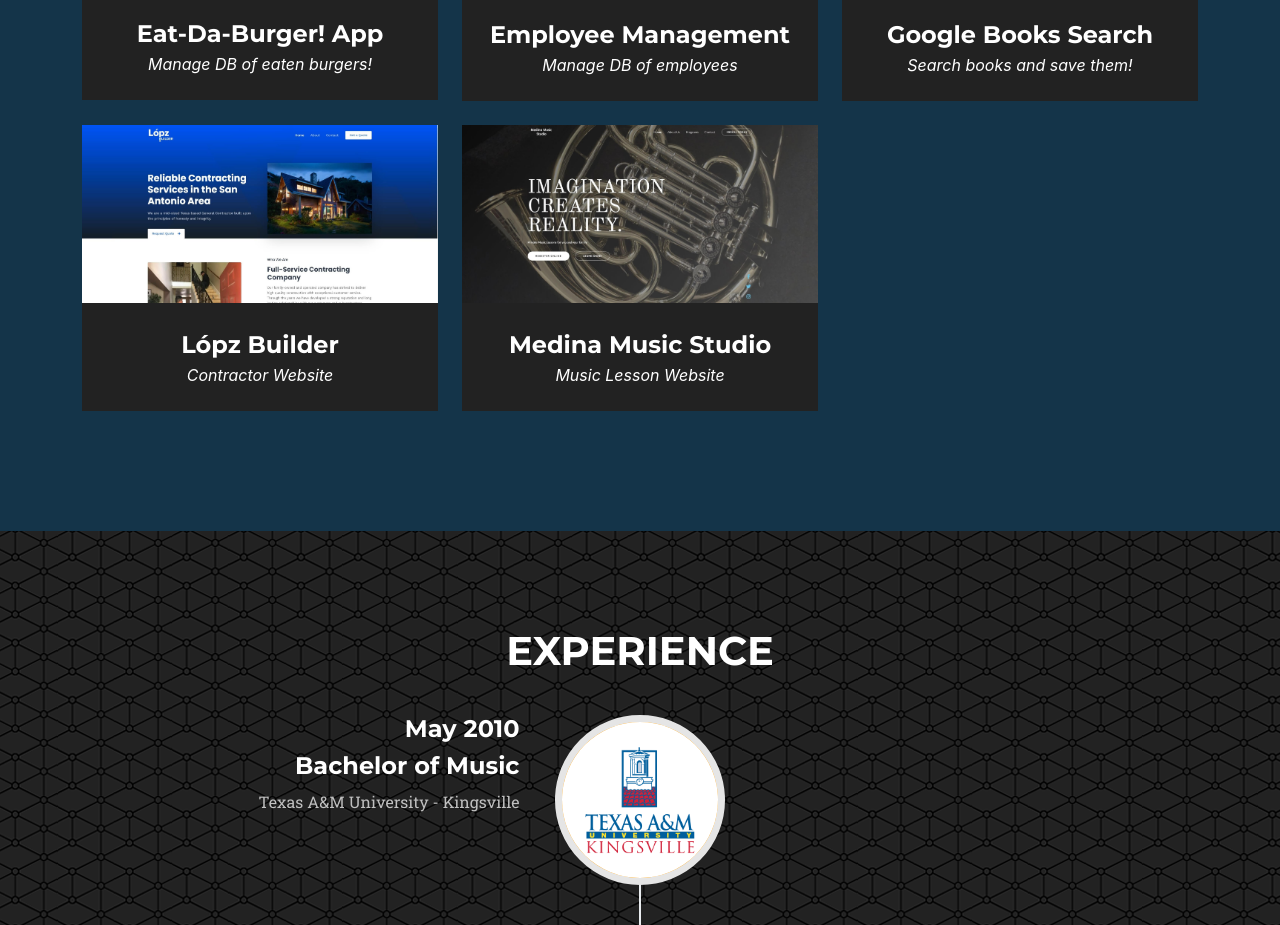
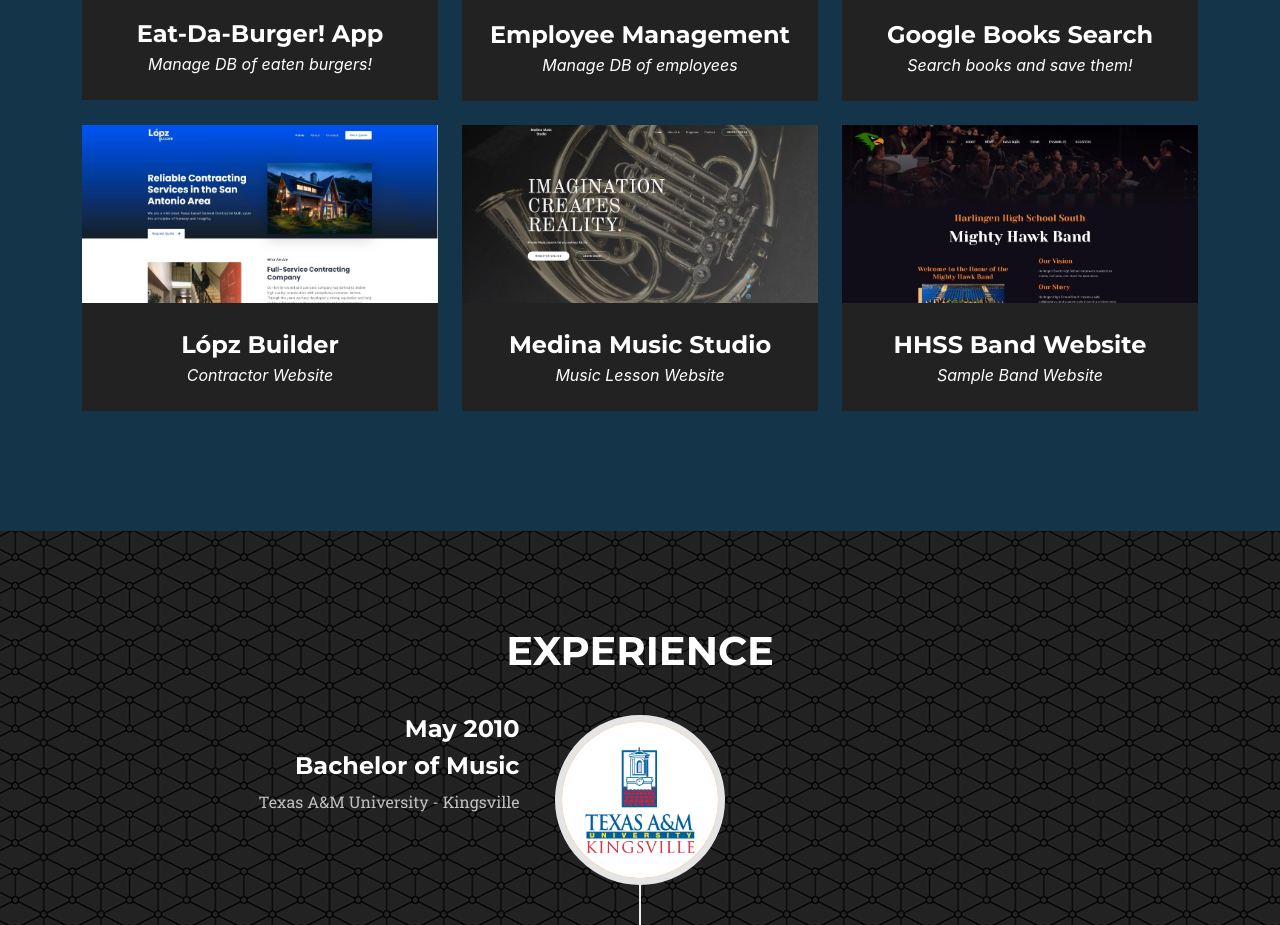
Before and after one commit to ogmedina/React-Portfolio, a React (Create React App) app: page / in a window 1280 px wide. Shown: the part 2000-2925 px from the top of the page. Built offline with nearby package versions, Linux system fonts and the light colour scheme; a web font is replaced by a local one.

Commit message:
added hhss section to portfolio

```diff
--- a/src/Components/Portfolio/portfolio.js
+++ b/src/Components/Portfolio/portfolio.js
@@ -8,6 +8,7 @@ import Book from "./Images/googlebooksearch1.jpg"
 import RC from "./Images/rcspots.jpg"
 import LopzBuilder from "./Images/lopzbuilder.jpg"
 import Music from "./Images/musiclessons.jpg"
+import Southsample from "./Images/southwebsite.jpg"
 import Modal from 'react-bootstrap/Modal';
 import Button from 'react-bootstrap/Button';
 
@@ -293,6 +294,38 @@ function MyVerticallyCenteredModal(props) {
     );
   }
 
+  function MyVerticallyCenteredModal9(props) {
+    return (
+      <Modal
+        {...props}
+        size="lg"
+        aria-labelledby="contained-modal-title-vcenter"
+        centered
+      >
+      <Modal.Body>
+        <div className="modal-body">
+          <h2 className="text-uppercase">Harlingen HS South Band Sample Website</h2>
+            <p className="item-intro text-muted">Band Website</p>
+              <img className="img-fluid d-block mx-auto" src={Southsample} alt="HarligenHS South Band Sample" />
+                <p className="modalText">This is a sample band website for the Harlingen HS South's Band Program using Wordpress. It provides an home, about, news, handbook, forms, ensembles, and band boosters section. The site is hosted on <a href = "https://www.bluehost.com/" rel="noreferrer" target="_blank">Bluehost</a></p>
+                <ul className="list-inline">
+                  <li>Date: August 2021</li>
+                  <li>Client: Sample</li>
+                  <li>Category: Front & Back-End Development</li>
+                </ul>
+              <div className="row buttonRow">
+              <a href = "https://fsc.rik.mybluehost.me/hhssband/" rel="noreferrer" target="_blank"><button className="btn btn-success" type="button">
+                <i className="fas fa-broadcast-tower"></i>
+                 Deployed Site
+                </button></a>
+              <Button onClick={props.onHide}>Close</Button>
+              </div>
+        </div>
+       </Modal.Body>
+      </Modal>
+    );
+  }
+
 function Portfolio() {
     const [modalShow, setModalShow] = useState(false);
     const [modalShow2, setModalShow2] = useState(false);
@@ -302,6 +335,7 @@ function Portfolio() {
     const [modalShow6, setModalShow6] = useState(false);
     const [modalShow7, setModalShow7] = useState(false);
     const [modalShow8, setModalShow8] = useState(false);
+    const [modalShow9, setModalShow9] = useState(false);
 
     return (
         <>
@@ -429,6 +463,20 @@ function Portfolio() {
                         </div>
                     </div>
                 </div>
+                <div className="col-lg-4 col-sm-6 mb-4">
+                <div className="portfolio-item">
+                        <div className="portfolio-link" onClick={() => {setModalShow9(true)}} data-toggle="modal">
+                            <div className="portfolio-hover">
+                                <div className="portfolio-hover-content"><i className="fas fa-plus fa-3x"></i></div>
+                            </div>
+                            <img className="img-fluid" src={Southsample} alt="HHSS Band Website" />
+                        </div>
+                        <div className="portfolio-caption">
+                            <div className="portfolio-caption-heading">HHSS Band Website</div>
+                            <div className="portfolio-caption-subheading text-portfolio">Sample Band Website</div>
+                        </div>
+                    </div>
+                </div>
 
                 </div>
             </Container>
@@ -464,6 +512,10 @@ function Portfolio() {
           show={modalShow8}
           onHide={() => setModalShow8(false)}
         />
+        <MyVerticallyCenteredModal9
+          show={modalShow9}
+          onHide={() => setModalShow9(false)}
+        />
         </section>
         </>
     )
```
Also changed, not shown: src/Components/Portfolio/Images/southwebsite.jpg (added).
